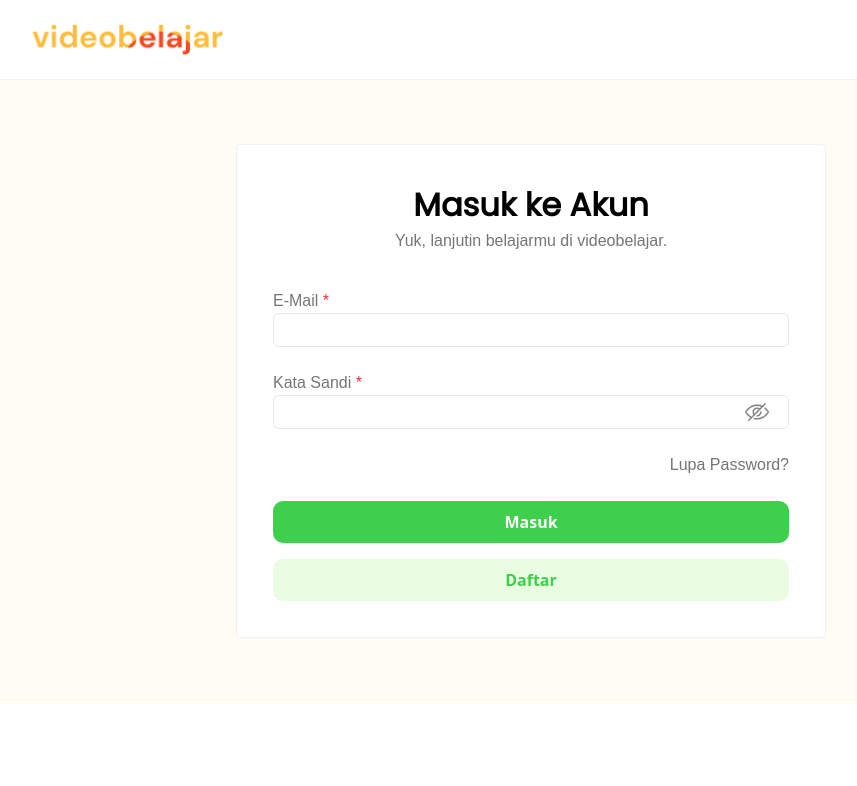
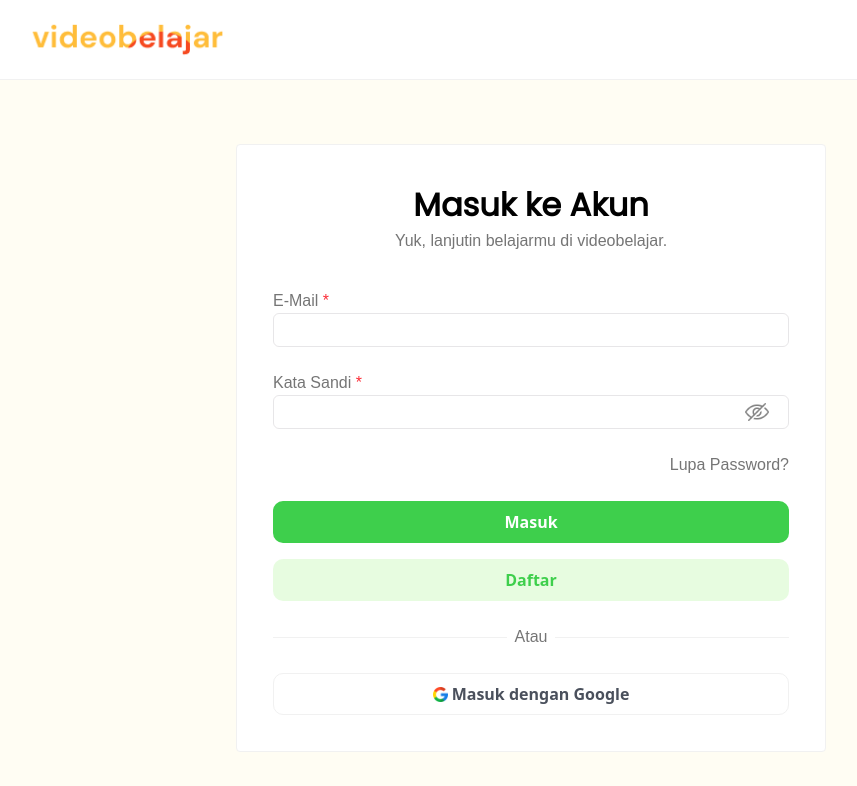
Before and after one commit to AdityaDifa/mission-intermediate-2-frontend, a React (Vite) app: page /Login in a window 1280 px wide. Shown: the top 786 px of the page, without its empty margins (109-966 px from the left). Built offline with nearby package versions, Linux system fonts and the light colour scheme; a web font is replaced by a local one.

Commit message:
login kurang backend 2

```diff
--- a/src/assets/components/buttons/AuthButton.tsx
+++ b/src/assets/components/buttons/AuthButton.tsx
@@ -1,5 +1,6 @@
+import googleIcon from "../../images/icons/google.png";
 type TAuthButton = {
-  theme: "primary" | "secondary";
+  theme: "primary" | "secondary" | "google";
   label: string;
   type: "submit" | "reset" | "button" | undefined;
   action?: () => void;
@@ -7,6 +8,7 @@ type TAuthButton = {
 const style: string[] = [
   "bg-[#3ECF4C] text-white",
   "bg-[#E2FCD9CC] text-[#3ECF4C]",
+  "bg-white text-[#4A505C] border border-[#F1F1F1]",
 ];
 export default function AuthButton({
   theme,
@@ -19,10 +21,19 @@ export default function AuthButton({
       onClick={action}
       type={type}
       className={`w-full rounded-[10px] text-[14px] md:text-[16px] font-bold font-DMSans h-[34px] md:h-[42px] ${
-        theme === "primary" ? style[0] : style[1]
+        theme === "primary"
+          ? style[0]
+          : theme === "secondary"
+          ? style[1]
+          : style[2]
       }`}
     >
-      {label}
+      <div className="flex justify-center items-center">
+        {theme === "google" && (
+          <img src={googleIcon} className="w-[15px] mr-1" />
+        )}
+        {label}
+      </div>
     </button>
   );
 }
--- a/src/assets/pages/LoginPage.tsx
+++ b/src/assets/pages/LoginPage.tsx
@@ -15,7 +15,7 @@ export default function LoginPage() {
           </p>
         </div>
         <form className="gap-[20px] md:gap-[24px] w-full">
-          <div className="w-full  flex flex-col gap-[24px]">
+          <div className="w-full flex flex-col gap-[24px]">
             <div className="w-full gap-[12px] md:gap-[16px]">
               <p>
                 E-Mail <span className="text-red-500">*</span>
@@ -35,6 +35,16 @@ export default function LoginPage() {
               <AuthButton label="Masuk" theme="primary" type="submit" />
               <AuthButton label="Daftar" theme="secondary" type="button" />
             </div>
+            <div className="flex flex-row items-center">
+              <div className="border-t border-[#F1F1F1] flex w-full"></div>
+              <p className="mx-2">Atau</p>
+              <div className="border-t border-[#F1F1F1] flex w-full"></div>
+            </div>
+            <AuthButton
+              label="Masuk dengan Google"
+              type="button"
+              theme="google"
+            />
           </div>
         </form>
       </AuthLayout>
```
Also changed, not shown: src/assets/images/icons/google.png (added).
